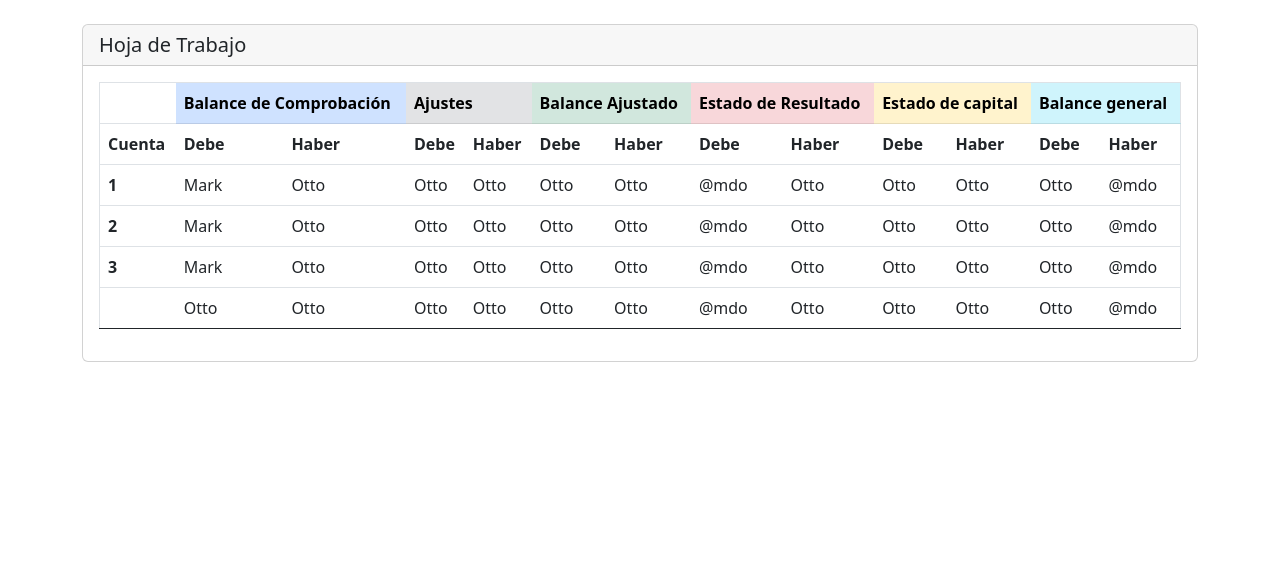
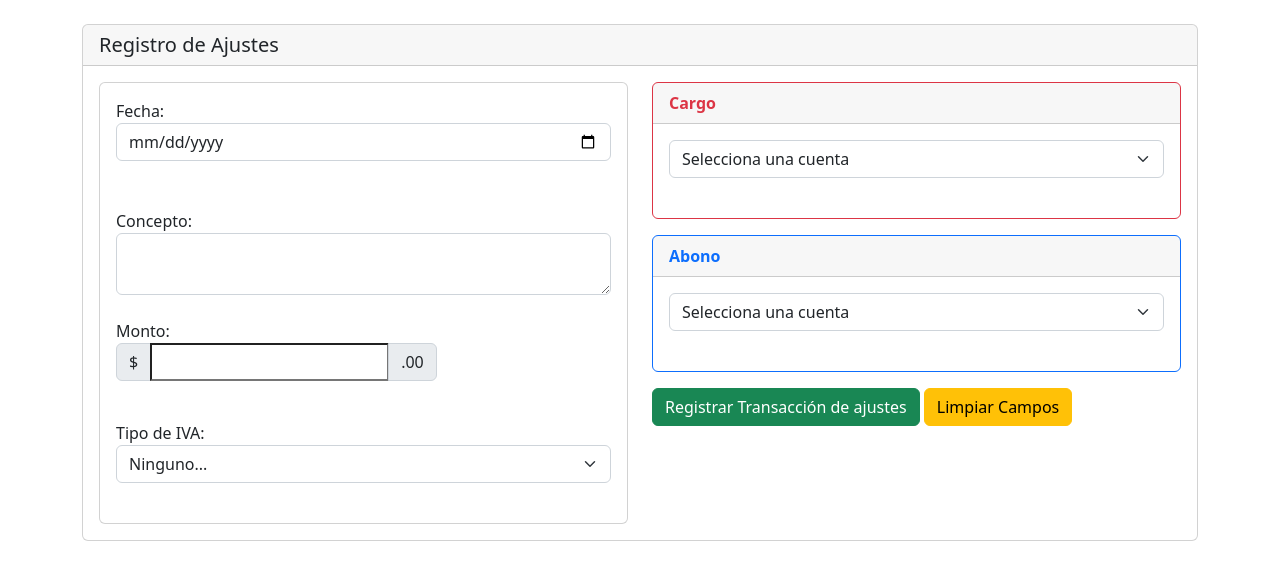
Before and after one commit to DanielAvelar2002/proyectoSIC, a Django app: page /hojaTrabajo in a window 1280 px wide. Shown: the part 141-721 px from the top of the page. Run offline with Django 4.2, Linux system fonts and the light colour scheme; data comes from the database, SQL or seed files in the repository; both versions use the stored data as it was after the commit; some libraries are stand-ins or nearby versions.

Commit message:
hoja de trabajo

```diff
--- a/sistema_contable/templates/transacciones/hoja_trabajo.html
+++ b/sistema_contable/templates/transacciones/hoja_trabajo.html
@@ -4,105 +4,125 @@
 
 {% block contenido %}
 
-<div class="card">
-    <h5 class="card-header">Hoja de Trabajo</h5>
-    <div class="card-body">
-        <div class="table-responsive">
-            <table class="table border">
-                <thead>
-                  <tr>
-                    <th scope="col"></th>
-                    <th class="table-primary" colspan="2">Balance de Comprobación</th>
-                    <th class="table-secondary"colspan="2"">Ajustes</th>
-                    <th class="table-success" colspan="2"">Balance Ajustado</th>
-                    <th class="table-danger" colspan="2">Estado de Resultado</th>
-                    <th class="table-warning" colspan="2">Estado de capital</th>
-                    <th class="table-info" colspan="2">Balance general</th>
-                  </tr>
-                  <tr>
-                    <th scope="col">Cuenta</th>
-                    <th scope="col">Debe</th>
-                    <th scope="col">Haber</th>
-                    <th scope="col">Debe</th>
-                    <th scope="col">Haber</th>
-                    <th scope="col">Debe</th>
-                    <th scope="col">Haber</th>
-                    <th scope="col">Debe</th>
-                    <th scope="col">Haber</th>
-                    <th scope="col">Debe</th>
-                    <th scope="col">Haber</th>
-                    <th scope="col">Debe</th>
-                    <th scope="col">Haber</th>
-                  </tr>
-                </thead>
-                <tbody>
-                  <tr>
-                    <th scope="row">1</th>
-                    <td>Mark</td>
-                    <td>Otto</td>
-                    <td>Otto</td>
-                    <td>Otto</td>
-                    <td>Otto</td>
-                    <td>Otto</td>
-                    <td>@mdo</td>
-                    <td>Otto</td>
-                    <td>Otto</td>
-                    <td>Otto</td>
-                    <td>Otto</td>
-                    <td>@mdo</td>
-                  </tr>
-                  <tr>
-                    <th scope="row">2</th>
-                    <td>Mark</td>
-                    <td>Otto</td>
-                    <td>Otto</td>
-                    <td>Otto</td>
-                    <td>Otto</td>
-                    <td>Otto</td>
-                    <td>@mdo</td>
-                    <td>Otto</td>
-                    <td>Otto</td>
-                    <td>Otto</td>
-                    <td>Otto</td>
-                    <td>@mdo</td>
-                  </tr>
-                  <tr>
-                    <th scope="row">3</th>
-                    <td>Mark</td>
-                    <td>Otto</td>
-                    <td>Otto</td>
-                    <td>Otto</td>
-                    <td>Otto</td>
-                    <td>Otto</td>
-                    <td>@mdo</td>
-                    <td>Otto</td>
-                    <td>Otto</td>
-                    <td>Otto</td>
-                    <td>Otto</td>
-                    <td>@mdo</td>
-                  </tr>
-                </tbody>
-                <tfoot class="border-dark">
-                    <td class="border-dark"></td>
-                    <td>Otto</td>
-                    <td>Otto</td>
-                    <td>Otto</td>
-                    <td>Otto</td>
-                    <td>Otto</td>
-                    <td>Otto</td>
-                    <td>@mdo</td>
-                    <td>Otto</td>
-                    <td>Otto</td>
-                    <td>Otto</td>
-                    <td>Otto</td>
-                    <td>@mdo</td>
-                </tfoot>
-              </table>
+<form method="post" action="{% url 'hojaTrabajo' %}" onsubmit="return validarMonto()">
+  {% csrf_token %}
+  <div class="card">
+      <h5 class="card-header">Registro de Ajustes</h5>
+      <div class="card-body">
+          <div class="row">
+              <div class="col-sm-6">
+                  <div class="card">
+                      <div class="card-body">
+                          <label for="fecha">Fecha:</label>
+                          <div class="form-group">
+                              <input type="date" name="fecha"  class="form-control" required ><br>
+                          </div>
+                          <br>
 
-        </div>
+                          <label for="concepto">Concepto:</label>
+                          <div class="input-group">
+                              <textarea name="concepto" class="form-control" required></textarea>
+                          </div>
+                          <br>
 
-    </div>
-</div>
+                          <label for="monto">Monto:</label>
+                          <div class="input-group mb-3">
+                              <span class="input-group-text">$</span>
+                              <input type="number" step="0.01" name="monto" required>
+                              <span class="input-group-text">.00</span>
+                          </div>
+                          <br>
+
+                          <label for="iva">Tipo de IVA:</label>
+                          <select name="iva" class="form-select" id="autoSizingSelect" required>
+                              <option value="Ninguno" selected>Ninguno...</option>
+                              <option value="CreditoFiscal">IVA Crédito Fiscal</option>
+                              <option value="DebitoFiscal">IVA Débito Fiscal</option>
+                          </select>
+                          <br>
+                      </div>
+                  </div>
+              </div>
+
+              <div class="col-sm-6">
+                  <div class="card border-danger mb-3">
+                      <div class="card-header text-danger fw-bold">Cargo</div>
+                      <div class="card-body">
+                          <!-- Campo de clase de cuenta de cargo
+                          <label for="cargo_clase">Clase de Cuenta de Cargo:</label>
+                          <select name="cargo_clase" class="form-select" required>
+                              <option value="" selected disabled>Selecciona una clase de cuenta</option>
+                              {% for clase in clases_de_cuentas %}
+                                  <option value="{{ clase.id }}">{{ clase.nombre }}</option>
+                              {% endfor %}
+                          </select><br>-->
+
+                          <!-- Campo de cuenta de cargo -->
+                          <!-- <label for="cargo_cuenta">Cuenta de Cargo:</label>-->
+                          <select name="cargo_cuenta" class="form-select cuenta-select"  data-clase-id="" required>
+                              <option value="" selected disabled>Selecciona una cuenta</option>
+                              {% for cuenta in cuentas %}
+                                  <option value="{{ cuenta.id }}" data-clase-id="{{ cuenta.clase_id }}"> {{ cuenta.nombre }} ({{ cuenta.clase }}) </option>
+                              {% endfor %}
+                          </select><br>
+                      </div>
+                  </div>
+
+                  <div class="card border-primary mb-3">
+                      <div class="card-header text-primary fw-bold">Abono</div>
+                      <div class="card-body">
+                          <!-- Campo de clase de cuenta de cargo
+                          <label for="abono_clase">Clase de Cuenta de Abono:</label>
+                          <select name="abono_clase" class="form-select" required>
+                              <option value="" selected disabled>Selecciona una clase de cuenta</option>
+                              {% for clase in clases_de_cuentas %}
+                                  <option value="{{ clase.id }}">{{ clase.nombre }}</option>
+                              {% endfor %}
+                          </select><br>-->
+
+                          <!-- Campo de cuenta de abono -->
+                          <!-- <label for="abono_cuenta">Cuenta de Abono:</label>-->
+                          <select name="abono_cuenta" class="form-select" required>
+                              <option value="" selected disabled>Selecciona una cuenta</option>
+                              {% for cuenta in cuentas %}
+                                  <option value="{{ cuenta.id }}">{{ cuenta.nombre }} ({{ cuenta.clase }})</option>
+                              {% endfor %}
+                          </select><br>
+                      </div>
+                  </div>
+
+                  <input type="submit" class="btn btn-success" value="Registrar Transacción de ajustes">
+                  <input type="button" class="btn btn-warning" value="Limpiar Campos" id="limpiarCampos">
+              </div>
+          </div>
+      </div>
+  </div>
+</form> <!--FIn del Formulario-->
 
 
+<script src="https://code.jquery.com/jquery-3.6.0.min.js"></script>
+<script>
+
+//Boton de limpiar campos
+$(document).ready(function() {
+  // Escucha el clic en el botón "Limpiar"
+  $("#limpiarCampos").on("click", function() {
+      // Limpia todos los campos del formulario
+      $("form input[type='text'], form input[type='number'], form input[type='date'], form textarea, form select").val("");
+  });
+});
+
+//validacion de negativos
+function validarMonto() {
+  var monto = parseFloat(document.getElementsByName("monto")[0].value);
+
+  if (isNaN(monto) || monto <= 0) {
+      alert("El monto debe ser un número mayor que cero.");
+      return false;
+  }
+
+  return true;
+}
+</script>
+
 {% endblock %}
--- a/sistema_contable/views.py
+++ b/sistema_contable/views.py
@@ -116,7 +116,19 @@ def balanzaComprobacion(request):
 
 
 def hojaTrabajo(request):
-    return render(request, 'transacciones/hoja_trabajo.html')
+    if request.method == 'POST':
+        form = TransaccionForm(request.POST)
+        if form.is_valid():
+            form.save()
+            # Puedes redirigir a una página de confirmación o hacer lo que necesites
+            #redirect('transacciones/registro_transaccion.html')
+    else:
+        form = TransaccionForm()
+
+    # Cargar opciones de clases de cuentas y cuentas desde la base de datos
+    clases_de_cuentas = ClaseCuenta.objects.all()
+    cuentas = Cuenta.objects.all()
+    return render(request, 'transacciones/hoja_trabajo.html',{'form': form, 'clases_de_cuentas': clases_de_cuentas, 'cuentas': cuentas})
 
 def cierraContable(request):
     return render(request, 'transacciones/cierre_contable.html')
```
Also changed, not shown: db.sqlite3.
